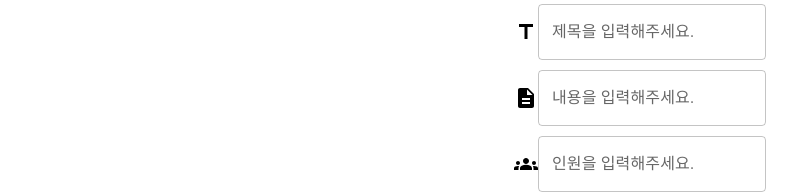
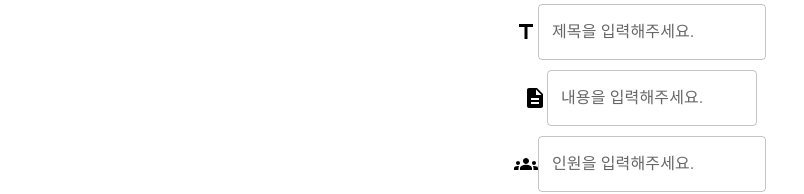
Before and after one commit to PromiseNFT/promise-web, a React (Create React App) app: page /createPromise in a window 1280 px wide. Shown: the part 258-452 px from the top of the page, without its empty margins (0-804 px from the left). Built offline with nearby package versions, Linux system fonts and the light colour scheme.

Commit message:
🐛 fix 시간에서 캘린더 뜨는 이슈

```diff
--- a/src/components/Cards/CardComponent.tsx
+++ b/src/components/Cards/CardComponent.tsx
@@ -1,9 +1,6 @@
-import * as React from 'react';
 import Card from '@mui/material/Card';
 import CardActions from '@mui/material/CardActions';
 import CardContent from '@mui/material/CardContent';
-import CardMedia from '@mui/material/CardMedia';
-import Button from '@mui/material/Button';
 import Typography from '@mui/material/Typography';
 import { Place, Share } from '@mui/icons-material';
 import { Box } from '@mui/material';
@@ -20,10 +17,6 @@
   location,
   time,
 }: CardType): JSX.Element => {
-  const snsShare = () => {
-    alert('ㅅㅂ');
-  };
-
   return (
     <Card
       sx={{
--- a/src/components/PromiseForm/index.tsx
+++ b/src/components/PromiseForm/index.tsx
@@ -83,7 +83,6 @@
           id='time'
           value={input.time}
           onChange={handleChangeText('time')}
-          onClick={handleOpen}
           label='시간을 입력해주세요.'
           variant='outlined'
         />
@@ -116,6 +115,7 @@
           onChange={handleChangeText('description')}
           label='내용을 입력해주세요.'
           variant='outlined'
+          multiline={true}
         />
       </InputWrapper>
       <InputWrapper>
```
